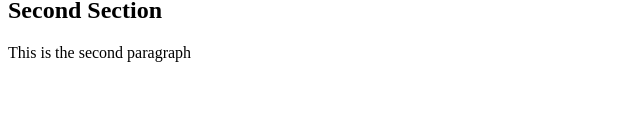
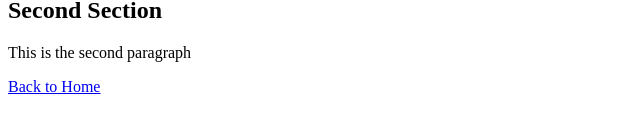
Before and after one commit to leonarc3/Starter-Template, a plain HTML site: page contact_info.html in a window 1280 px wide. Shown: the part 121-254 px from the top of the page, without its empty margins (0-640 px from the left). Drawn offline with Linux system fonts and the light colour scheme.

Commit message:
Update contact_info.html

```diff
--- a/contact_info.html
+++ b/contact_info.html
@@ -18,5 +18,7 @@
 <p>This is the second paragraph</p>
 
 <!-- everything for the user goes above here -->
+
+<a href="index.html" title="Back to the Home Page">Back to Home</a>
 </body>
 </html>
```
